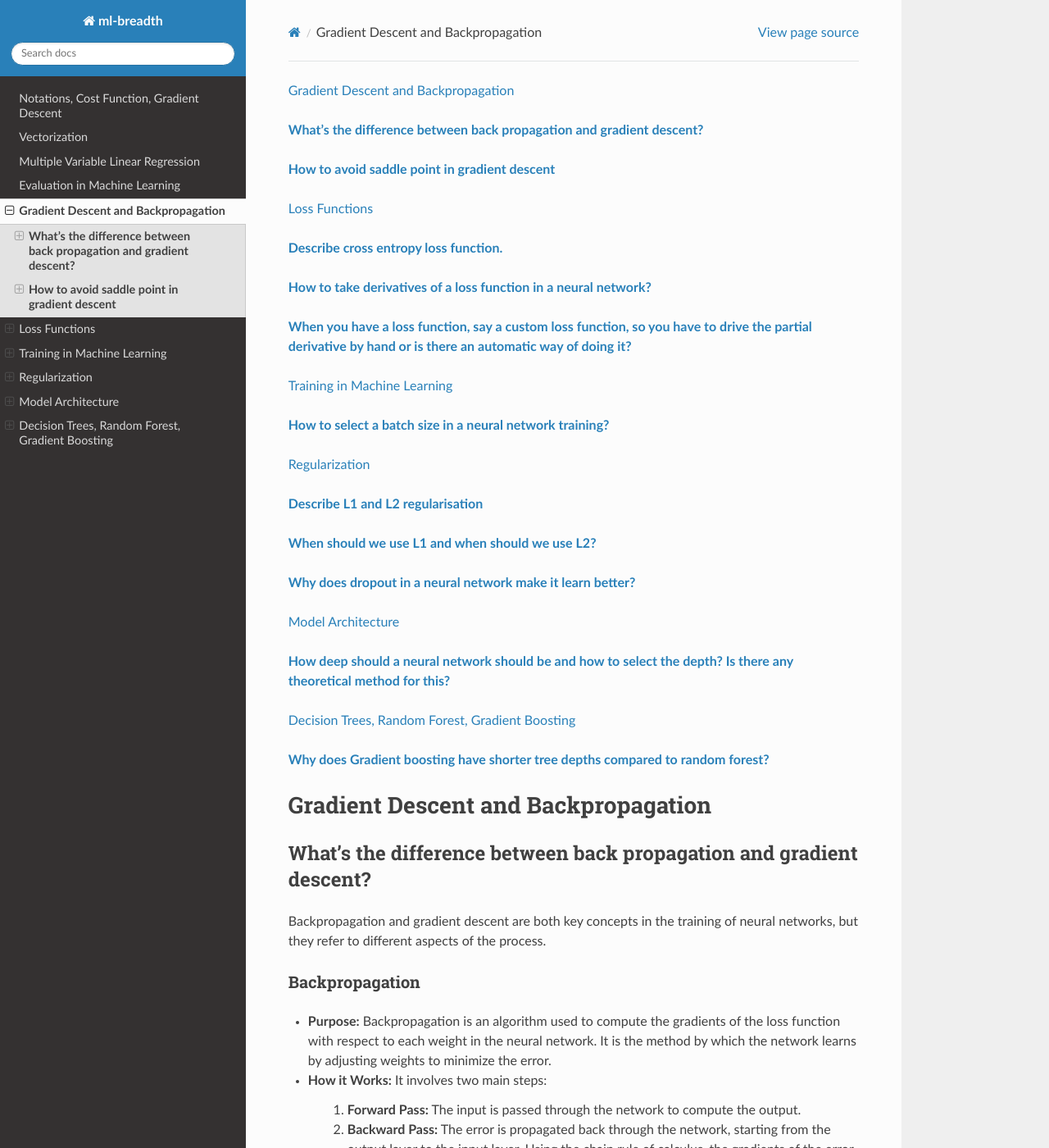
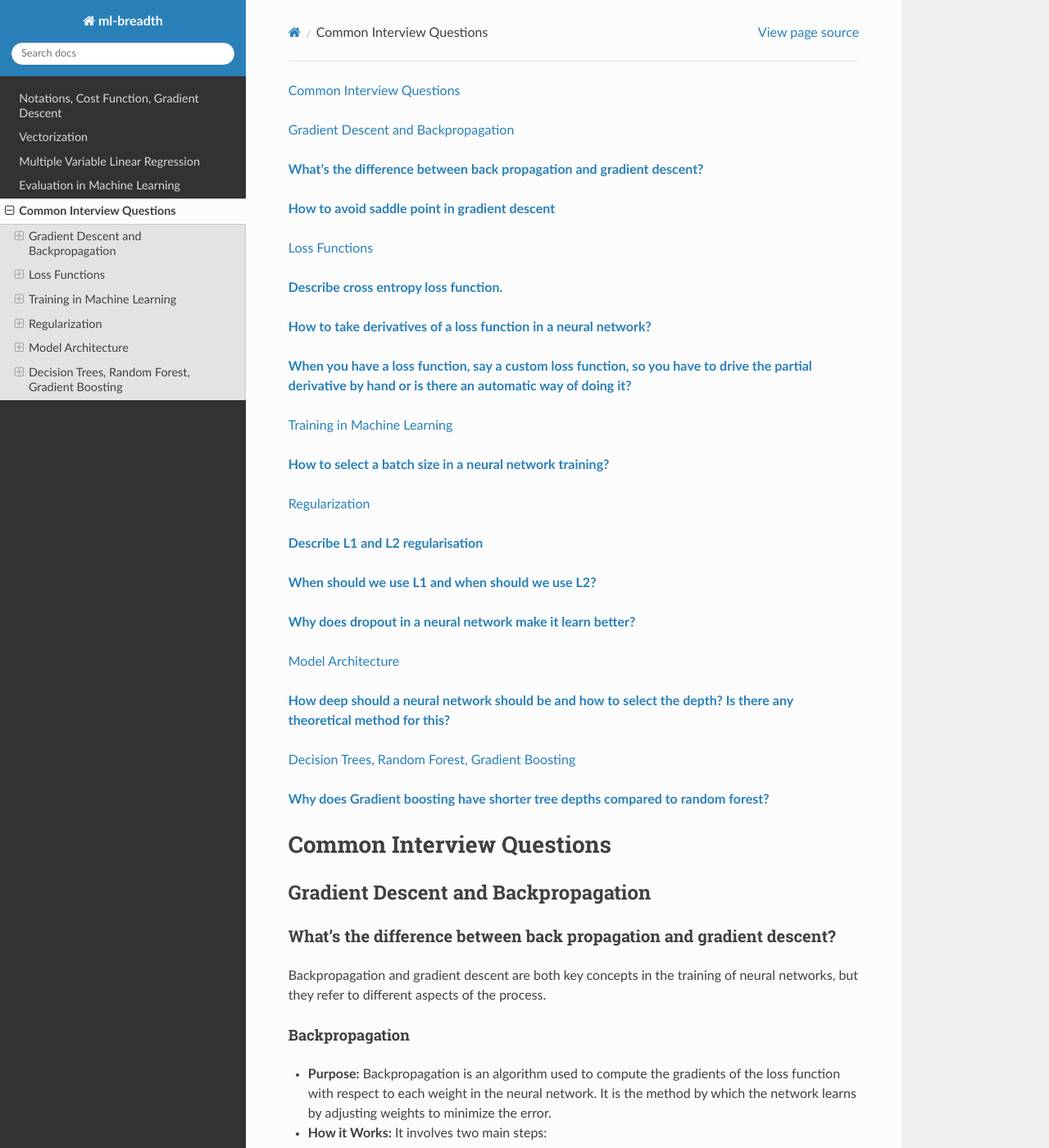
Before and after one commit to rhasan/ml-breadth, a Sphinx documentation site: the page built from docs/ch-faq.rst, in a window 1280 px wide and 1400 px high. Shown: the whole window at 82% size. Built offline with Sphinx 7.4.7 and the Read the Docs theme 2.0.0, drawn with Linux system fonts in a browser that asks for light colours.

Commit message:
minor formatting fixes

```diff
--- a/docs/ch-faq.rst
+++ b/docs/ch-faq.rst
@@ -2,7 +2,10 @@
 
 .. contents::
     :local:
-    :depth: 2
+    :depth: 3
+
+Common Interview Questions
+##########################
 
 Gradient Descent and Backpropagation
 ====================================
```
